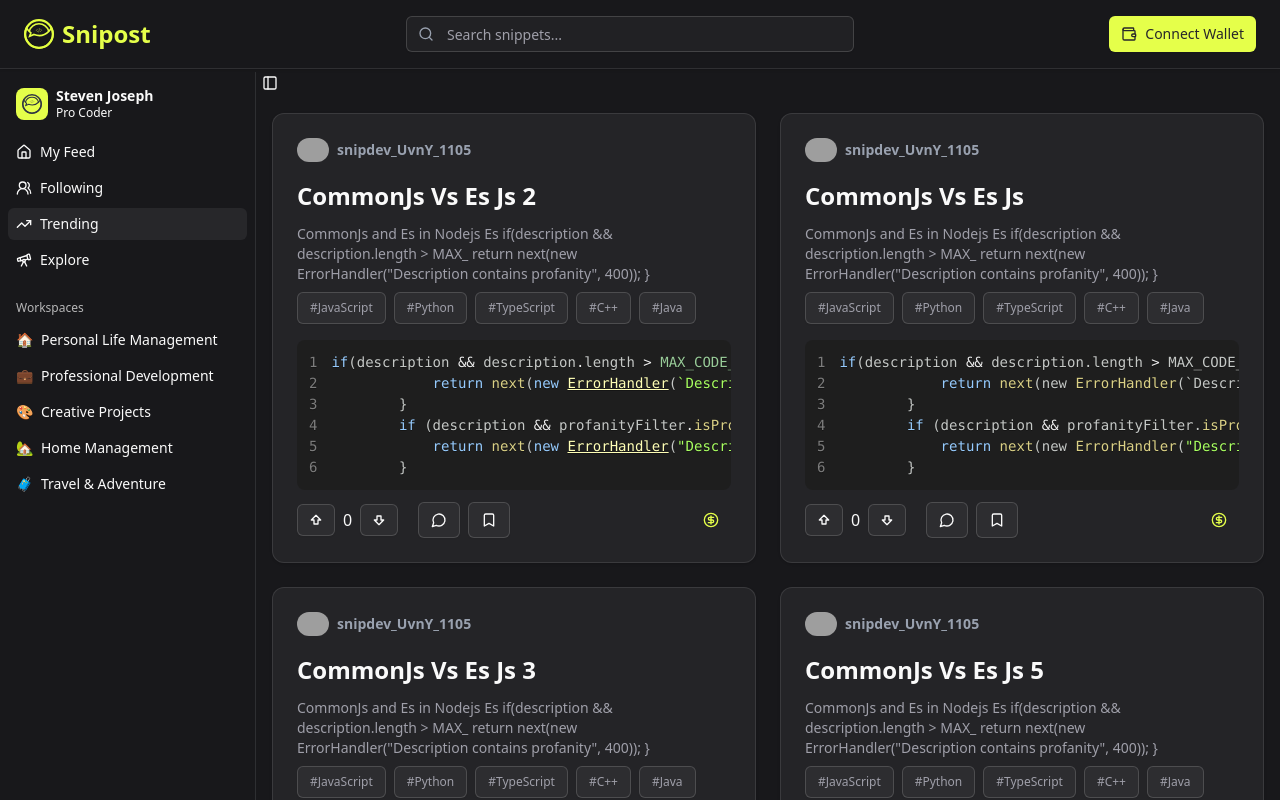
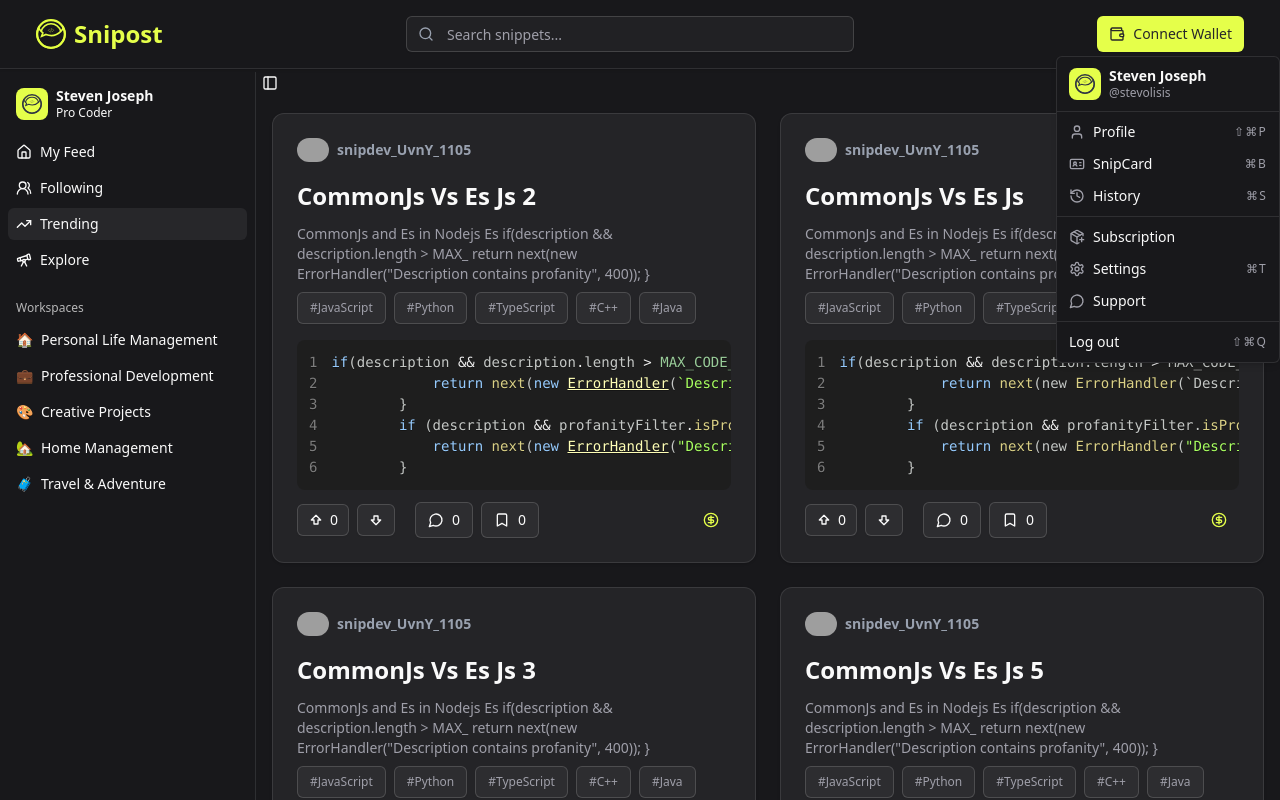
Before and after one commit to Stevolisis/Snipost, a Next.js app: page /feed/snippets in a window 1280 px wide. Both pictures are taken after a click on the button "Connect Wallet". Shown: the top 800 px of the page. Built offline with nearby package versions, Linux system fonts and the light colour scheme; grey boxes are pictures that could not be loaded.

Commit message:
profile dropdown added

```diff
--- a/src/app/(sec1)/feed/snippets/page.js
+++ b/src/app/(sec1)/feed/snippets/page.js
@@ -256,8 +256,8 @@ return (
                   <p className="text-sm text-muted-foreground line-clamp-3">{snippet.description}</p>
 
                   <div className="mt-2 flex flex-wrap gap-2">
-                      {snippet.tags.map((tag, index) => (
-                      <Button variant="outline" size={"sm"} className='text-xs text-muted-foreground'>#{tag}</Button>
+                      {snippet.tags.map((tag, i) => (
+                        <Button variant="outline" size={"sm"} key={i} className='text-xs text-muted-foreground'>#{tag}</Button>
                       ))}
                   </div>
 
@@ -285,22 +285,31 @@ return (
                   <div className='flex gap-x-2 items-center justify-between pt-3'>
                     <div className='flex gap-x-2 items-center'>
                       <div className='flex items-center gap-x-2 mr-3'>
-                        <Button variant={"outline"} size={'sm'}> <ArrowBigUp/> </Button>
-                        <p>{snippet.upvoteCount}</p>
+                        <Button variant={"outline"} size={'sm'}>
+                          <ArrowBigUp/>
+                          <p>{snippet.upvoteCount}</p>
+                        </Button>
+
                         <Button variant={"outline"} size={'sm'}> <ArrowBigDown/> </Button>
                       </div>
 
                       <div>
-                        <Button variant={"outline"}> <MessageCircle/> </Button>
+                        <Button variant={"outline"}>
+                          <MessageCircle/>
+                          <p>{snippet.commentNo}</p>
+                        </Button>
                       </div>
 
                       <div>
-                        <Button variant={"outline"}> <Bookmark/> </Button>
+                        <Button variant={"outline"}>
+                          <Bookmark/>
+                          <p>{snippet.bookmarks.length}</p>
+                        </Button>
                       </div>
                     </div>
 
                     <div>
-                      <Button variant={"link"}> <CircleDollarSign size={28}/> </Button>
+                      <Button variant={"link"}> <CircleDollarSign/> </Button>
                     </div>
                   </div>
 
--- a/src/components/appComponents/Header.js
+++ b/src/components/appComponents/Header.js
@@ -3,11 +3,11 @@ import { Input } from '../ui/input'
 import { Button } from '../ui/button'
 import { Search, Wallet } from 'lucide-react';
 import Image from 'next/image';
-
+import { ProfileDropDown } from './ProfileDropDown';
 
 const Header = () => {
   return (
-    <header className="sticky top-0 flex items-center justify-between px-6 py-4 bg-background border-b border-border shadow-sm">
+    <header className="sticky top-0 flex items-center justify-between px-6 md:px-9 py-4 bg-background border-b border-border shadow-sm">
 
     <div className="text-xl font-bold text-white flex gap-x-2 items-center">
       <Image
@@ -35,10 +35,12 @@ const Header = () => {
     {/* Feed Type Section */}
 
     {/* Wallet Button */}
-    <Button variant="default" className="gap-2">
-      <Wallet className="h-4 w-4" />
-      Connect Wallet
-    </Button>
+    <ProfileDropDown>
+      <Button variant="default" className="gap-2">
+        <Wallet className="h-4 w-4" />
+        Connect Wallet
+      </Button>
+    </ProfileDropDown>
   </header>
   )
 }
--- /dev/null
+++ b/src/components/appComponents/ProfileDropDown.js
@@ -0,0 +1,116 @@
+import {
+  DropdownMenu,
+  DropdownMenuContent,
+  DropdownMenuGroup,
+  DropdownMenuItem,
+  DropdownMenuLabel,
+  DropdownMenuSeparator,
+  DropdownMenuShortcut,
+} from "@/components/ui/dropdown-menu"
+import { DropdownMenuTrigger } from "@radix-ui/react-dropdown-menu";
+import { History, IdCard, MessageCircle, PackagePlus, Settings, User } from "lucide-react";
+import Image from "next/image"
+import Link from "next/link"
+
+export function ProfileDropDown({ children }) {
+  const menuItems = [
+    {
+      group: [
+        {
+          label: "Profile",
+          icon: User,
+          href: "/profile",
+          shortcut: "⇧⌘P",
+        },
+        {
+          label: "SnipCard",
+          icon: IdCard,
+          href: "/snipcard",
+          shortcut: "⌘B",
+        },
+        {
+          label: "History",
+          icon: History,
+          href: "/history",
+          shortcut: "⌘S",
+        },
+      ],
+    },
+    {
+      group: [
+        {
+          label: "Subscription",
+          icon: PackagePlus,
+          href: "/subscription",
+        },
+        {
+          label: "Settings",
+          icon: Settings,
+          href: "/settings",
+          shortcut: "⌘T",
+        },
+        {
+          label: "Support",
+          icon: MessageCircle,
+          href: "/support",
+        },
+      ],
+    },
+  ];
+
+  return (
+    <DropdownMenu>
+      <DropdownMenuTrigger asChild>
+        {children}
+      </DropdownMenuTrigger>
+      <DropdownMenuContent className="w-56">
+        <DropdownMenuLabel>
+          <Link href="#" className="flex items-center gap-x-2">
+            <div className="flex aspect-square size-8 items-center justify-center rounded-lg bg-sidebar-primary text-sidebar-primary-foreground">
+              <Image
+                src="/logo2.svg"
+                alt="Avatar"
+                width={20}
+                height={20}
+              />
+            </div>
+            <div className="grid flex-1 text-left text-sm leading-tight">
+              <span className="truncate font-semibold">Steven Joseph</span>
+              <span className="truncate text-xs text-muted-foreground">@stevolisis</span>
+            </div>
+          </Link>
+        </DropdownMenuLabel>
+        <DropdownMenuSeparator />
+
+        {menuItems.map((section, sectionIndex) => (
+          <div key={sectionIndex}>
+            <DropdownMenuGroup>
+              {section.group.map((item) => (
+                <Link href={item.href} key={item.label}>
+                  <DropdownMenuItem>
+                    <div className="flex items-center gap-x-2">
+                      <item.icon />
+                      {item.label}
+                    </div>
+                    {item.shortcut && (
+                      <DropdownMenuShortcut>{item.shortcut}</DropdownMenuShortcut>
+                    )}
+                  </DropdownMenuItem>
+                </Link>
+              ))}
+            </DropdownMenuGroup>
+            {sectionIndex < menuItems.length - 1 && <DropdownMenuSeparator />}
+          </div>
+        ))}
+
+        <DropdownMenuSeparator />
+        <Link href="/logout">
+          <DropdownMenuItem>
+            Log out
+            <DropdownMenuShortcut>⇧⌘Q</DropdownMenuShortcut>
+          </DropdownMenuItem>
+        </Link>
+      </DropdownMenuContent>
+    </DropdownMenu>
+  )
+}
```
